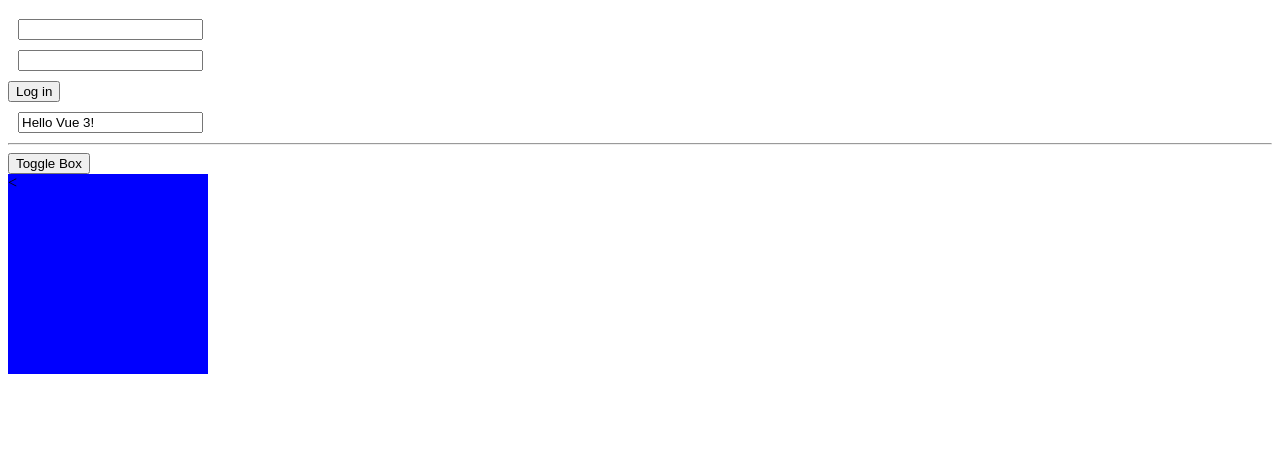
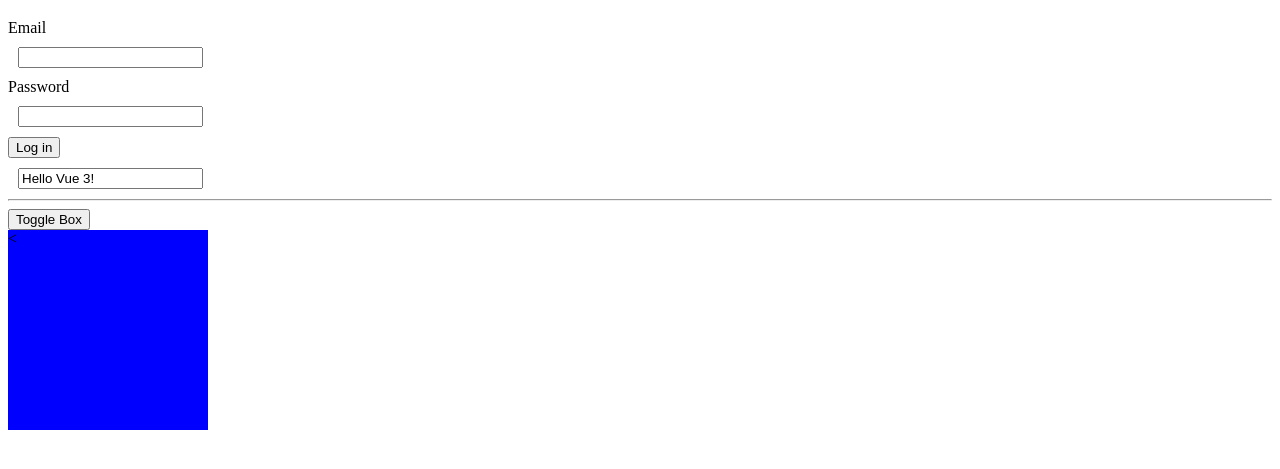
Before and after one commit to syoshis/vueFramework, a plain HTML site: page index.html in a window 1280 px wide. Shown: the part 87-556 px from the top of the page. Drawn offline with nearby package versions, Linux system fonts and the light colour scheme.

Commit message:
custom components and composing together

```diff
--- a/index.html
+++ b/index.html
@@ -64,16 +64,19 @@
                 template: `
                     <form @submit.prevent = "handleSubmit">
                         <h1>{{title}} </h1>
-                        <input type = "email" v-model = "email"/>
-                        <input type = "password" v-model= "password"/>
+                        <custom-input v-model = "email" :label = "emailLabel"/>
+                        <custom-input v-model= "password" :label = "passwordLabel"/>
                         <button> Log in</button>
                     </form>
                 `,
+                components: ['custom-input'],
                 data(){
                     return{
                         title: 'Login Form',
                         email: '',
-                        password: ''
+                        password: '',
+                        emailLabel: 'Email',
+                        passwordLabel: 'Password'
                     }
                 },
                 methods: {
@@ -82,6 +85,30 @@
                     }
                 }
             })
+            app.component('custom-input', {
+                template: `
+                <label>
+                    {{label}}
+                    <input type = "text" v-model = "inputValue">
+                </label>
+                `,
+                props: ['label', 'modelValue'],//information from parent to child component
+                computed: {
+                    inputValue: {
+                        get(){//getting value from parent accepted from v-model/modelValue
+                            return this.modelValue
+                        },
+                        set(value){
+                            this.$emit('update:modelValue', value)//emits events that other components can listen to
+                        }
+                    }
+                }
+                // data(){
+                //     return{
+                //         inputValue: ''
+                //     }
+                // }
+            })
             app.mount('#app')
         </script>
     </body>
```
